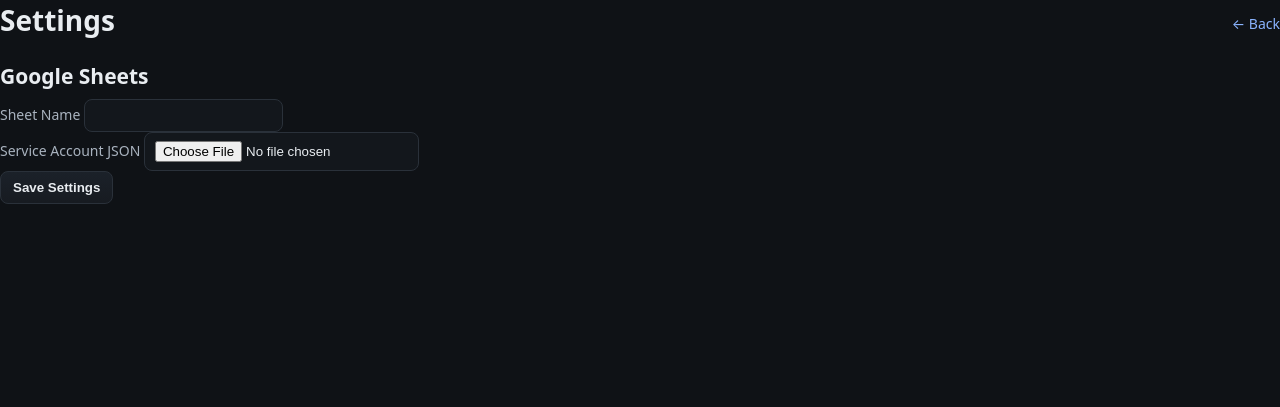
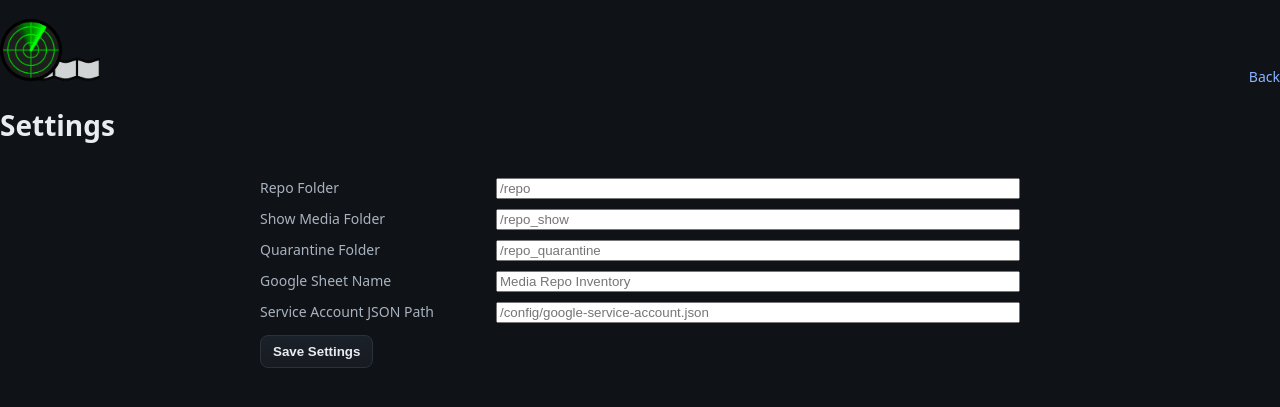
Before and after one commit to KirbyLV/FileReporter2, a Flask app: page /settings in a window 1280 px wide. Shown: the top 407 px of the page. Run offline with Flask 3, Linux system fonts and the light colour scheme; data that the repository does not hold is empty.

Commit message:
google integration & UX improvements

```diff
--- a/app.py
+++ b/app.py
@@ -1,5 +1,5 @@
 import os
-import json
+import json, tempfile, shutil
 from concurrent.futures import ThreadPoolExecutor
 from flask import Flask, render_template, request, jsonify # type: ignore
 from dotenv import load_dotenv # type: ignore
@@ -70,8 +70,49 @@ def index():
 def settings_page():
     return render_template('settings.html')
 
+@app.route('/api/settings', methods=['GET', 'POST'])
+def api_settings():
+    if request.method == 'GET':
+        return jsonify(load_settings())
 
-@app.route('/api/settings', methods=['GET', 'POST'])
+    cfg = load_settings()
+    content_type = request.headers.get('Content-Type', '')
+    payload = {}
+
+    try:
+        if content_type.startswith('application/json'):
+            payload = request.get_json(force=True, silent=False) or {}
+        else:
+            for key in ['sheet_name','repo_dir','quarantine_dir','show_media_dir','service_account_json']:
+                if key in request.form and request.form[key].strip():
+                    payload[key] = request.form[key].strip()
+            if 'sa_json' in request.files and request.files['sa_json']:
+                f = request.files['sa_json']
+                os.makedirs(CONFIG_DIR, exist_ok=True)
+                path = os.path.join(CONFIG_DIR, 'google-service-account.json')
+                f.save(path)
+                payload['service_account_json'] = path
+    except Exception as e:
+        return jsonify({'error': f'Invalid settings payload: {e}'}), 400
+
+    for key in ['sheet_name','repo_dir','quarantine_dir','show_media_dir','service_account_json']:
+        if payload.get(key):
+            cfg[key] = payload[key]
+
+    missing = [k for k in ['sheet_name','repo_dir','quarantine_dir','show_media_dir','service_account_json'] if not cfg.get(k)]
+    if missing:
+        return jsonify({'error': f"Missing fields: {', '.join(missing)}"}), 400
+
+    # atomic write
+    fd, tmp = tempfile.mkstemp(dir=CONFIG_DIR, prefix='settings.', suffix='.json')
+    with os.fdopen(fd, 'w', encoding='utf-8') as f:
+        json.dump(cfg, f, indent=2)
+    shutil.move(tmp, SETTINGS_PATH)
+
+    return jsonify({'status': 'ok', 'settings': cfg})
+
+
+""" @app.route('/api/settings', methods=['GET', 'POST'])
 def api_settings():
     if request.method == 'GET':
         return jsonify(load_settings())
@@ -92,7 +133,7 @@ def api_settings():
         cfg['service_account_json'] = path
 
     save_settings(cfg)
-    return jsonify({'status': 'ok', 'settings': cfg})
+    return jsonify({'status': 'ok', 'settings': cfg}) """
 
 
 @app.route('/api/scan')
@@ -172,19 +213,86 @@ def api_extract_audio():
 def api_job(job_id):
     return jsonify(JOBS.get(job_id, {'status': 'unknown'}))
 
-
 @app.route('/api/sync-sheets', methods=['POST'])
 def api_sync_sheets():
-    repo_dir, _, _ = cfg_paths()
-    records = scan_repo(repo_dir)
     try:
+        repo_dir, _, _ = cfg_paths()
         cfg = load_settings()
-        ws = open_sheet(cfg['service_account_json'], cfg['sheet_name'])
+        sa = cfg.get('service_account_json')
+        sheet = cfg.get('sheet_name')
+
+        if not sheet:
+            return jsonify({'error': 'Missing sheet_name in settings.'}), 400
+        if not sa or not os.path.isfile(sa):
+            return jsonify({'error': f'Service account JSON not found at {sa}'}), 400
+
+        records = scan_repo(repo_dir)
+
+        # Try open by ID/URL or by name (see open_sheet patch below)
+        ws = open_sheet(sa, sheet)
+
         sync_records(ws, records)
         return jsonify({'status': 'ok', 'count': len(records)})
     except Exception as e:
         return jsonify({'error': str(e)}), 400
 
+@app.route('/api/move-async', methods=['POST'])
+def api_move_async():
+    repo_dir, quarantine_dir, show_media_dir = cfg_paths()
+    payload = request.get_json(force=True) or {}
+    paths = payload.get('paths') or []
+    action = payload.get('action')  # 'quarantine' or 'approve'
+
+    if not paths:
+        return jsonify({'error': 'No paths provided'}), 400
+    if action not in ('quarantine', 'approve'):
+        return jsonify({'error': 'Invalid action'}), 400
+
+    dest = quarantine_dir if action == 'quarantine' else show_media_dir
+
+    job_id = f"move:{len(JOBS)+1}"
+    JOBS[job_id] = {
+        'status': 'queued',
+        'moved': 0,
+        'total': len(paths),
+        'errors': [],
+        'action': action,
+        'dest': dest,
+    }
+
+    def run():
+        moved_count = 0
+        errors = []
+        from media_utils import move_files as _move_files
+        for p in paths:
+            try:
+                _move_files([p], dest, repo_dir)  # validates in-repo, handles duplicates, etc.
+                moved_count += 1
+            except Exception as e:
+                errors.append(f"{p}: {e}")
+            # update progress as we go
+            JOBS[job_id] = {
+                'status': 'running',
+                'moved': moved_count,
+                'total': len(paths),
+                'errors': errors,
+                'action': action,
+                'dest': dest,
+            }
+        final_status = 'done_with_errors' if errors else 'done'
+        JOBS[job_id] = {
+            'status': final_status,
+            'moved': moved_count,
+            'total': len(paths),
+            'errors': errors,
+            'action': action,
+            'dest': dest,
+        }
+
+    executor.submit(run)
+    # 202 is a nice semantic for “accepted; processing”
+    return jsonify({'job_id': job_id}), 202
+
 
 if __name__ == '__main__':
     app.run(host='0.0.0.0', port=8008, debug=True)
--- a/static/app.css
+++ b/static/app.css
@@ -283,3 +283,15 @@ table#assets thead th.desc::after {
 
 table#assets thead th.asc::after { content: "▲"; }
 table#assets thead th.desc::after { content: "▼"; }
+
+#jobs .job {
+  margin: 8px 0; padding: 10px 12px;
+  background: #0f172a; color: #e5e7eb; border-radius: 8px;
+  font-size: 0.95rem;
+}
+#jobs .job-head { display: flex; align-items: center; gap: 8px; }
+#jobs .job-progress { margin-top: 6px; height: 6px; background: #1f2937; border-radius: 999px; overflow: hidden; }
+#jobs .job-progress .bar { height: 100%; width: 0%; background: #22c55e; transition: width .25s ease; }
+#jobs details.job-errors-wrap { margin-top: 8px; }
+#jobs .job-errors { margin: 6px 0 0 0; padding-left: 18px; }
+#jobs .job-errors li { color: #fca5a5; word-break: break-all; }
--- a/templates/settings.html
+++ b/templates/settings.html
@@ -5,71 +5,59 @@
   <meta name="viewport" content="width=device-width, initial-scale=1" />
   <title>Settings – File Reporter 2</title>
   <link rel="stylesheet" href="/static/app.css" />
+   <style>
+    .form { max-width: 760px; margin: 24px auto; }
+    .row { display:grid; grid-template-columns: 220px 1fr; gap:12px 16px; margin:10px 0; align-items:center; }
+    .actions { margin-top:12px; display:flex; gap:8px; align-items:center; }
+    .msg { font-weight:600; }
+  </style>
 </head>
 <body>
-  <header>
-    <h1>Settings</h1>
-    <a href="/">← Back</a>
+ <header>
+    <div>
+      <img src="/static/assets/FR_Logo.png" alt="File Reporter Logo" class="logo"/>
+      <h1>Settings</h1>
+    </div>
+    <a href="/">Back</a>
   </header>
 
-  <section>
-    <h2>Google Sheets</h2>
-    <form id="settingsForm">
-      <div class="row">
-        <label>Sheet Name
-          <input type="text" id="sheetName" required />
-        </label>
-      </div>
-      <div class="row">
-        <label>Service Account JSON
-          <input type="file" id="saJson" accept="application/json" />
-        </label>
-      </div>
-
-      <!-- <h2>Paths</h2>
-      <div class="row">
-        <label>Repo Folder
-          <input type="text" id="repoDir" placeholder="/repo" />
-        </label>
-      </div>
-      <div class="row">
-        <label>Show Media Folder
-          <input type="text" id="showMediaDir" placeholder="/repo_show" />
-        </label>
-      </div>
-      <div class="row">
-        <label>Quarantine Folder
-          <input type="text" id="quarantineDir" placeholder="/repo_quarantine" />
-        </label>
-      </div> -->
-
-      <button type="submit">Save Settings</button>
-    </form>
-  </section>
+  <main class="form">
+    <div class="row"><label>Repo Folder</label><input id="repo_dir" placeholder="/repo" /></div>
+    <div class="row"><label>Show Media Folder</label><input id="show_media_dir" placeholder="/repo_show" /></div>
+    <div class="row"><label>Quarantine Folder</label><input id="quarantine_dir" placeholder="/repo_quarantine" /></div>
+    <div class="row"><label>Google Sheet Name</label><input id="sheet_name" placeholder="Media Repo Inventory" /></div>
+    <div class="row"><label>Service Account JSON Path</label><input id="service_account_json" placeholder="/config/google-service-account.json" /></div>
+    <div class="actions">
+      <button id="save">Save Settings</button>
+      <span id="msg" class="msg"></span>
+    </div>
+  </main>
 
   <script>
-    async function loadSettings(){
-      const res = await fetch('/api/settings');
-      const cfg = await res.json();
-      document.getElementById('sheetName').value = cfg.sheet_name || '';
-      document.getElementById('repoDir').value = cfg.repo_dir || '';
-      document.getElementById('showMediaDir').value = cfg.show_media_dir || '';
-      document.getElementById('quarantineDir').value = cfg.quarantine_dir || '';
+    async function load() {
+      const r = await fetch('/api/settings'); const d = await r.json();
+      for (const k of ['repo_dir','show_media_dir','quarantine_dir','sheet_name','service_account_json']) {
+        const el = document.getElementById(k); if (el && d[k] != null) el.value = d[k];
+      }
     }
-    document.getElementById('settingsForm').addEventListener('submit', async (e)=>{
-      e.preventDefault();
-      const fd = new FormData();
-      fd.append('sheet_name', document.getElementById('sheetName').value);
-      fd.append('repo_dir', document.getElementById('repoDir').value);
-      fd.append('show_media_dir', document.getElementById('showMediaDir').value);
-      fd.append('quarantine_dir', document.getElementById('quarantineDir').value);
-      const file = document.getElementById('saJson').files[0];
-      if (file) fd.append('sa_json', file, 'google-service-account.json');
-      const res = await fetch('/api/settings', { method:'POST', body: fd });
-      const out = await res.json();
-      alert(out.error || 'Saved!');
-    });
-    loadSettings();
+    async function save() {
+      const body = {
+        repo_dir: document.getElementById('repo_dir').value.trim(),
+        show_media_dir: document.getElementById('show_media_dir').value.trim(),
+        quarantine_dir: document.getElementById('quarantine_dir').value.trim(),
+        sheet_name: document.getElementById('sheet_name').value.trim(),
+        service_account_json: document.getElementById('service_account_json').value.trim(),
+      };
+      const res = await fetch('/api/settings', {
+        method:'POST', headers:{'Content-Type':'application/json'}, body: JSON.stringify(body)
+      });
+      const data = await res.json().catch(()=>({}));
+      const msg = document.getElementById('msg');
+      if (!res.ok) { msg.textContent = data.error || 'Save failed'; msg.style.color='tomato'; return; }
+      msg.textContent = 'Saved!'; msg.style.color='limegreen';
+    }
+    document.getElementById('save').addEventListener('click', save);
+    load();
   </script>
 </body>
 </html>
```
Also changed, not shown: docker-compose.yml (+4 -3 lines), static/app.js (+75 -11 lines).
